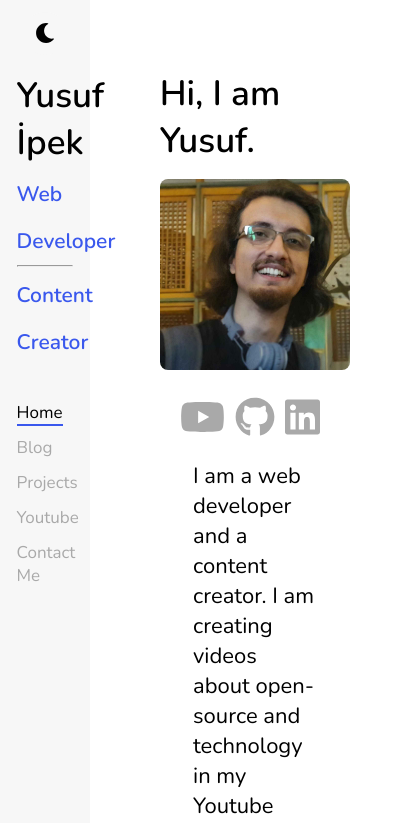
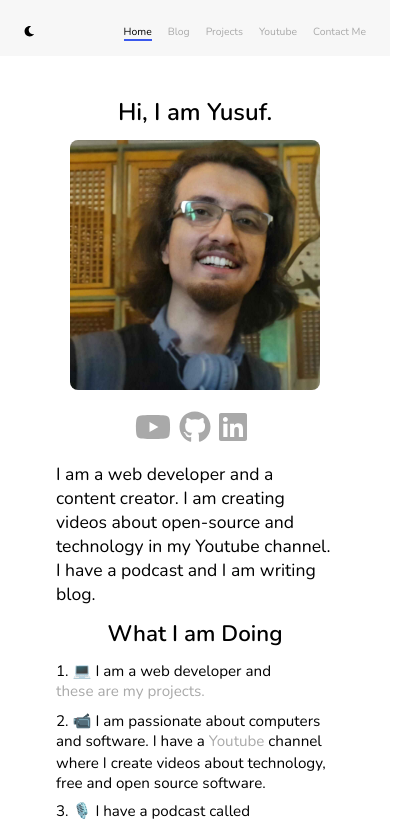
Before and after one commit to yusufipk/my-website, a Next.js app: page / in a window 390 px wide. Shown: the top 823 px of the page, 420 px wide, since content can reach past the window. Built offline with nearby package versions, Linux system fonts and the light colour scheme.

Commit message:
media-query(sidebar/home/blog): created media queries for sidebar home and blog

```diff
--- a/components/layout.js
+++ b/components/layout.js
@@ -4,7 +4,7 @@ const Layout = ({ children }) => {
   return (
     <div className="container">
       <Sidebar />
-      {children}
+      <div className="children"> {children}</div>
     </div>
   );
 };
--- a/components/list.js
+++ b/components/list.js
@@ -6,7 +6,9 @@ export default function List({ posts }) {
     <React.Fragment>
       {posts.map((post) => (
         <li className="blog__post" key={post.sys.id}>
-          <Link href={`/blog/${post.fields.slug}`}>{post.fields.title}</Link>
+          <h1 className="heading-1">
+            <Link href={`/blog/${post.fields.slug}`}>{post.fields.title}</Link>
+          </h1>
         </li>
       ))}
     </React.Fragment>
--- a/components/sidebar.js
+++ b/components/sidebar.js
@@ -6,8 +6,9 @@ const ThemeToggle = dynamic(() => import("./themeToggle"), {
 });
 function Sidebar({}) {
   const router = useRouter();
+
   return (
-    <div className="sidebar">
+    <div id="sidebar" className="sidebar">
       <ThemeToggle />
       <h1 className="heading-1 u-margin-bottom-medium">
         Yusuf İpek <br />
--- a/styles/abstracts/_include-media.scss
+++ b/styles/abstracts/_include-media.scss
@@ -28,13 +28,23 @@
 /// @example scss - Creates a single breakpoint with the label `phone`
 ///  $breakpoints: ('phone': 320px);
 ///
+///
+
 $breakpoints: (
-  "phone": 320px,
-  "tablet": 768px,
-  "desktop": 1024px,
+  "hobbit": 25em,
+  // 400px
+  "smallest": 31.25em,
+  // 500px
+  "small": 43.75em,
+  // 700px
+  "medium": 56.25em,
+  // 900px
+  "large": 68.75em,
+  // 1100px
+  "largest": 75em,
+  // 1200 px
 ) !default;
 
-///
 /// Creates a list of static expressions or media types
 ///
 /// @example scss - Creates a single media type (screen)
--- a/styles/base/_base.scss
+++ b/styles/base/_base.scss
@@ -9,6 +9,10 @@
 html {
   font-size: 62.5%; // 1 rem = 10px; 10px/16px = 62.5% (16 is default browser font size)
   font-family: "Nunito", sans-serif;
+
+  @include media("<medium") {
+    font-size: 50%;
+  }
 }
 
 body {
--- a/styles/base/_typography.scss
+++ b/styles/base/_typography.scss
@@ -1,6 +1,10 @@
 .heading-1 {
   font-size: 3.5rem;
   font-weight: 600;
+
+  @include media("<smallest") {
+    font-size: 3rem;
+  }
 }
 
 .heading-2 {
@@ -20,6 +24,13 @@
 
 .paragraph {
   max-width: 65%;
+
+  @include media("<small") {
+    max-width: 90%;
+  }
+  @include media("<smallest") {
+    max-width: 100%;
+  }
 }
 
 a {
--- a/styles/components/buttons.scss
+++ b/styles/components/buttons.scss
@@ -5,9 +5,14 @@
   text-transform: uppercase;
 
   align-self: center;
-  padding: 1rem;
 
   margin-top: 1.2rem;
+
+  @include media("<small") {
+    margin-top: 0;
+    padding: 0;
+    align-self: auto;
+  }
 }
 
 .themeToggle--dark {
--- a/styles/components/list.scss
+++ b/styles/components/list.scss
@@ -1,5 +1,12 @@
 .list {
   width: 65%;
+  @include media("<small") {
+    width: 90%;
+  }
+  @include media("<smallest") {
+    width: 100%;
+  }
+
   list-style-position: inside;
   li {
     &:not(:last-child) {
--- a/styles/layout/_layout.scss
+++ b/styles/layout/_layout.scss
@@ -1,15 +1,31 @@
 .container {
   display: grid;
-  grid-template-rows: auto;
   grid-template-columns: 23vw 3fr;
+
+  @include media("<small") {
+    grid-template-rows: 9rem 1fr;
+    grid-template-columns: 1fr;
+  }
+}
+
+.children {
+  grid-column: 2;
+  @include media("<small") {
+    grid-column: 1 / -1;
+    grid-row: 2;
+  }
 }
 
 .sidebar {
-  grid-row: 1 / span 2;
+  grid-column: 1;
+
+  position: fixed;
+  width: 23vw;
 
   color: var(--color-primary);
   background-color: var(--color-grey);
   font-size: 1.7rem;
+  height: 110%;
 
   display: flex;
   flex-direction: column;
@@ -56,4 +72,43 @@
       background-color: var(--color-tertiary);
     }
   }
+  @include media("<small") {
+    grid-row: 1;
+    position: fixed;
+    width: 100vw;
+    z-index: 100;
+    height: 8rem;
+
+    flex-direction: row;
+    padding: 3rem;
+
+    justify-content: space-around;
+
+    &__list {
+      display: flex;
+      padding: 0;
+      white-space: nowrap;
+
+      li:not(:last-child) {
+        margin-right: 2rem;
+      }
+    }
+    span,
+    hr,
+    h1 {
+      display: none;
+    }
+    button {
+      margin-top: 2px;
+    }
+  }
+  @include media("<hobbit") {
+    height: 7rem;
+    justify-content: space-between;
+
+    button {
+      font-size: 1.3rem;
+    }
+    font-size: 1.3rem;
+  }
 }
--- a/styles/pages/_home.scss
+++ b/styles/pages/_home.scss
@@ -3,6 +3,10 @@
   flex-direction: column;
   align-items: center;
   padding: 7rem;
+
+  @include media("<small") {
+    padding-top: 3rem;
+  }
 
   & > * {
     margin-bottom: 1.5rem;
--- a/styles/pages/blog.scss
+++ b/styles/pages/blog.scss
@@ -6,10 +6,14 @@
   animation: moveInBottom 1s;
   padding: 7rem;
 
+  @include media("<small") {
+    padding-top: 1rem;
+  }
+
   &__list {
     list-style-type: none;
     li {
-      font-size: 4rem;
+      // font-size: 4rem;
 
       margin-bottom: 1.5rem;
     }
```
